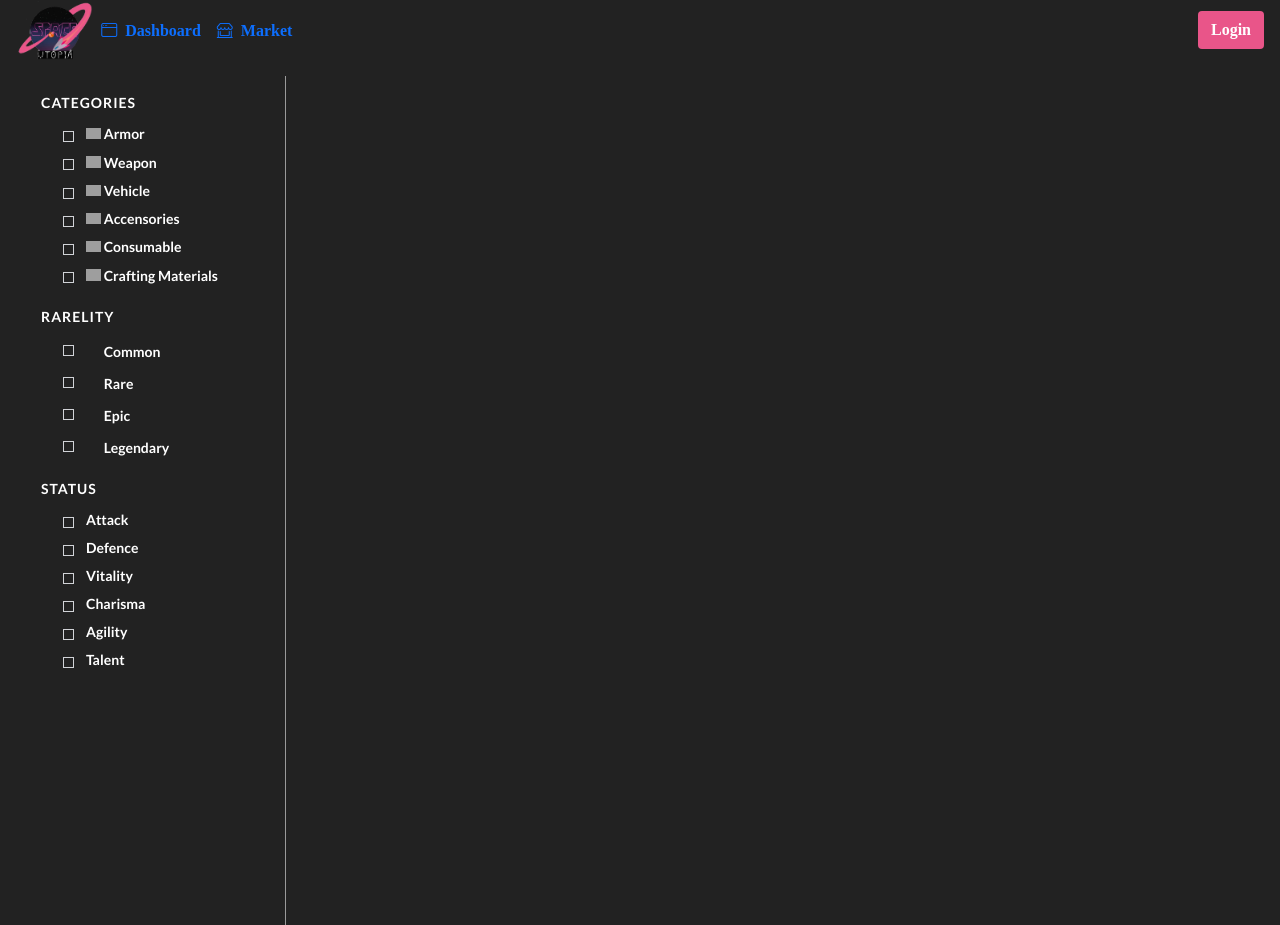
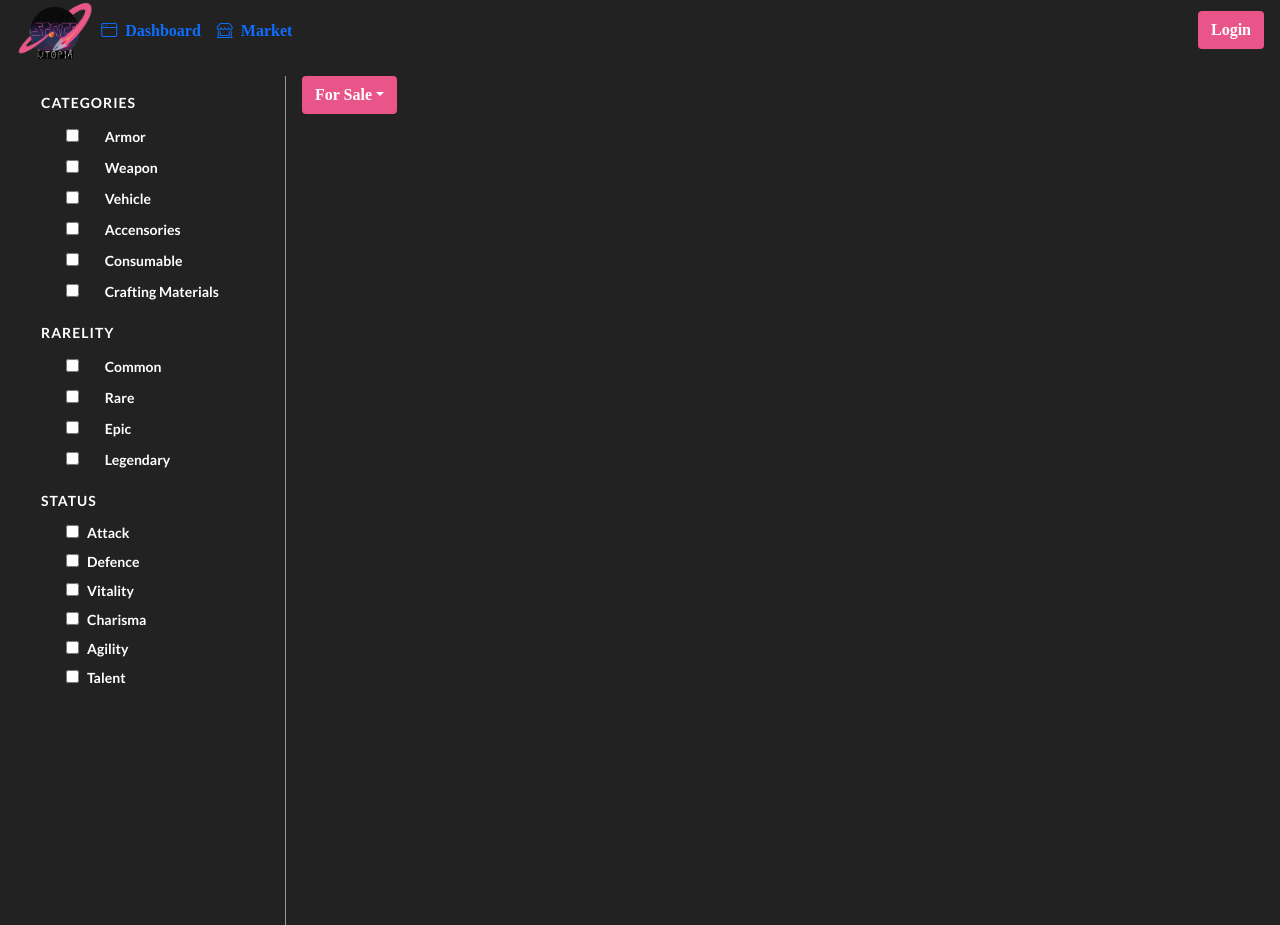
Before and after one commit to sarun4144/ProjectStar, a PHP site: page /marketplace.php in a window 1280 px wide. Shown: the top 925 px of the page. Run offline with PHP 8.4, Linux system fonts and the light colour scheme; data comes from the database, SQL or seed files in the repository; tables that the repository leaves empty hold one stand-in row (values such as "Sample post"); some libraries are stand-ins or nearby versions; grey boxes are pictures that could not be loaded.

Commit message:
Add files via upload

```diff
--- a/marketplace.php
+++ b/marketplace.php
@@ -11,6 +11,19 @@
 <link rel="stylesheet" href="categories.css">
 <link rel="stylesheet" href="Card1.css">
 <body style="background-color: #222;">
+<?php
+    if(isset($_GET['name'])){
+        if($_GET['name']=='All'){
+            $name = "All";
+        }else if($_GET['name']=='Notsell'){
+            $name = "Not For Sale";
+        }else if($_GET['name']=='Forsell'){
+            $name = "For Sale";
+        }
+    }else{
+        $name = "For Sale";
+    }
+?>
 <div class="ms-3 me-3 sticky-top">
 <?php
     session_start();
@@ -20,27 +33,27 @@
     <h3>CATEGORIES</h3>
     <div class="checklist categories">
       	<ul>
-			<li><a href=""><span></span><img src="https://cdn-icons-png.flaticon.com/512/2845/2845328.png" width="15px" height="">&nbsp;Armor</a></li>
-        	<li><a href=""><span></span><img src="https://cdn-icons.flaticon.com/png/512/3430/3430797.png" width="15px" height="">&nbsp;Weapon</a></li>
-            <li><a href=""><span></span><img src="https://cdn-icons-png.flaticon.com/512/703/703623.png" width="15px" height="">&nbsp;Vehicle</a></li>
-            <li><a href=""><span></span><img src="https://cdn-icons.flaticon.com/png/512/1289/1289506.png" width="15px" height="">&nbsp;Accensories</a></li>
-            <li><a href=""><span></span><img src="https://cdn-icons.flaticon.com/png/512/2579/2579397.png" width="15px" height="">&nbsp;Consumable</a></li>
-            <li><a href=""><span></span><img src="https://cdn-icons-png.flaticon.com/512/1021/1021357.png" width="15px" height="">&nbsp;Crafting Materials</a></li>
+			<li><label for="Armor" style="color: #fff; cursor:pointer;"><input type="checkbox" id="Armor" style="margin-left: -20px; margin-right: 8px;"><img src="" width="15px" height="">&nbsp;Armor</label></li>
+        	<li><label for="Weapon" style="color: #fff; cursor:pointer;"><input type="checkbox" id="Weapon" style="margin-left: -20px; margin-right: 8px;"><img src="" width="15px" height="">&nbsp;Weapon</label></li>
+            <li><label for="Vehicle" style="color: #fff; cursor:pointer;"><input type="checkbox" id="Vehicle" style="margin-left: -20px; margin-right: 8px;"><img src="" width="15px" height="">&nbsp;Vehicle</label></li>
+            <li><label for="Accensories" style="color: #fff; cursor:pointer;"><input type="checkbox" id="Accensories" style="margin-left: -20px; margin-right: 8px;"><img src="" width="15px" height="">&nbsp;Accensories</label></li>
+            <li><label for="Consumable" style="color: #fff; cursor:pointer;"><input type="checkbox" id="Consumable" style="margin-left: -20px; margin-right: 8px;"><img src="" width="15px" height="">&nbsp;Consumable</label></li>
+            <li><label for="Crafting Materials" style="color: #fff; cursor:pointer;"><input type="checkbox" id="Crafting Materials" style="margin-left: -20px; margin-right: 8px;"><img src="" width="15px" height="">&nbsp;Crafting Materials</label></li>
         </ul>
     </div>
     <h3>Rarelity</h3>
     <div class="checklist categories">
       	<ul>
-			<li><a href=""><span></span><img src="" width="15px" height=""> Common</a></li>
-        	<li><a href=""><span></span><img src="" width="15px" height=""> Rare</a></li>
-            <li><a href=""><span></span><img src="" width="15px" height=""> Epic</a></li>
-            <li><a href=""><span></span><img src="" width="15px" height=""> Legendary</a></li>
+			<li><label for="Common" style="color: #fff; cursor:pointer;"><input type="checkbox" id="Common" style="margin-left: -20px; margin-right: 8px;"><img src="" width="15px" height="">&nbsp;Common</label></li>
+        	<li><label for="Rare" style="color: #fff; cursor:pointer;"><input type="checkbox" id="Rare" style="margin-left: -20px; margin-right: 8px;"><img src="" width="15px" height="">&nbsp;Rare</label></li>
+            <li><label for="Epic" style="color: #fff; cursor:pointer;"><input type="checkbox" id="Epic" style="margin-left: -20px; margin-right: 8px;"><img src="" width="15px" height="">&nbsp;Epic</label></li>
+            <li><label for="Legendary" style="color: #fff; cursor:pointer;"><input type="checkbox" id="Legendary" style="margin-left: -20px; margin-right: 8px;"><img src="" width="15px" height="">&nbsp;Legendary</label></li>
         </ul>
     </div>
     <h3>Status</h3>
     <div class="checklist categories">
       	<ul>
-			<li><a onclick="showDiv('hidden-a')" style="cursor: pointer;" class=" text-white"><span></span>Attack</a></li>
+			<li><label for="Attack-i" onclick="showDiv('hidden-a')" style="cursor: pointer;" class=" text-white"><input id="Attack-i" type="checkbox" style="margin-left: -20px; margin-right: 8px;" onclick="showDiv('hidden-a')">Attack</label></li>
             <div id="hidden-a" style="display: none;">
                 <div class="filter level-filter level-req">
                     <div id="attack" class="range-slider">
@@ -56,7 +69,7 @@
                 </div>
                 <script src="slider.js"></script>
             </div>
-        	<li><a onclick="showDiv('hidden-d')" style="cursor: pointer;" class=" text-white"><span></span>Defence</a></li>
+        	<li><label for="Defence-i" onclick="showDiv('hidden-d')" style="cursor: pointer;" class=" text-white"><input type="checkbox" id="Defence-i" style="margin-left: -20px; margin-right: 8px;" onclick="showDiv('hidden-d')">Defence</label></li>
             <div id="hidden-d" style="display: none;">
                 <div class="filter level-filter level-req">
                     <div id="defence" class="range-slider">
@@ -72,7 +85,7 @@
                 </div>
                 <script src="slider.js"></script>
             </div>
-            <li><a onclick="showDiv('hidden-v')" style="cursor: pointer;" class=" text-white"><span></span>Vitality</a></li>
+            <li><label for="Vitality-i" onclick="showDiv('hidden-v')" style="cursor: pointer;" class=" text-white"><input id="Vitality-i" type="checkbox" style="margin-left: -20px; margin-right: 8px;" onclick="showDiv('hidden-v')">Vitality</label></li>
             <div id="hidden-v" style="display: none;">
                 <div class="filter level-filter level-req">
                     <div id="vitality" class="range-slider">
@@ -88,7 +101,7 @@
                 </div>
                 <script src="slider.js"></script>
             </div>
-            <li><a onclick="showDiv('hidden-c')" style="cursor: pointer;" class=" text-white"><span></span>Charisma</a></li>
+            <li><label for="Charisma-i" onclick="showDiv('hidden-c')" style="cursor: pointer;" class=" text-white"><input id="Charisma-i" type="checkbox" style="margin-left: -20px; margin-right: 8px;" onclick="showDiv('hidden-c')">Charisma</label></li>
             <div id="hidden-c" style="display: none;">
                 <div class="filter level-filter level-req">
                     <div id="charisma" class="range-slider">
@@ -104,7 +117,7 @@
                 </div>
                 <script src="slider.js"></script>
             </div>
-            <li><a onclick="showDiv('hidden-ag')" style="cursor: pointer;" class=" text-white"><span></span>Agility</a></li>
+            <li><label for="Agility-i" onclick="showDiv('hidden-ag')" style="cursor: pointer;" class=" text-white"><input id="Agility-i" type="checkbox" style="margin-left: -20px; margin-right: 8px;" onclick="showDiv('hidden-ag')">Agility</label></li>
             <div id="hidden-ag" style="display: none;">
                 <div class="filter level-filter level-req">
                     <div id="agility" class="range-slider">
@@ -120,7 +133,7 @@
                 </div>
                 <script src="slider.js"></script>
             </div>
-            <li><a onclick="showDiv('hidden-t')" style="cursor: pointer;" class=" text-white"><span></span>Talent</a></li>
+            <li><label for="Talent-i" onclick="showDiv('hidden-t')" style="cursor: pointer;" class=" text-white"><input id="Talent-i" type="checkbox" style="margin-left: -20px; margin-right: 8px;" onclick="showDiv('hidden-t')">Talent</label></li>
             <div id="hidden-t" style="display: none;">
                 <div class="filter level-filter level-req">
                     <div id="talent" class="range-slider">
@@ -140,37 +153,53 @@
     </div>
 </div>
 </div>
-<div class="wrap container"> <!-- Layer1 -->
+<div class="dropdown">
+                <button type="button" class="btn text-white fw-bold dropdown-toggle ms-3" style="background-color:#E95589"
+                id="dropdownMenuButton1" data-bs-toggle="dropdown" aria-expanded="false"><?php echo $name ?></button>
+                    <ul class="dropdown-menu" aria-labelledby="dropdownMenuButton1">
+                        <li><a class="dropdown-item" href="marketplace.php?name=All">All</a></li>
+                        <li><a class="dropdown-item" href="marketplace.php">For Sale</a></li>
+                        <li><a class="dropdown-item" href="marketplace.php?name=Notsell">Not For Sale</a></li>
+                  </ul>
+</div>
+                        <div class="wrap container">
                             <?php
-
                             $conn=new PDO("mysql:host=localhost;dbname=spaceutopia;charset=utf8","root","");
-                $sql="SELECT * FROM item ";
+                            if(isset($_GET['name'])) {
+                                if($_GET['name']=='Notsell'){
+                                    $sql="SELECT * FROM item where Hold_or_Sell = 'H'";
+                                }else if($_GET['name']=='All'){
+                                    $sql="SELECT * FROM item";
+                                }
+                            }else{
+                                $sql="SELECT * FROM item where Hold_or_Sell = 'S'";
+                            }
                             $result =  $conn -> query($sql);
-
+                            $sql1="SELECT * FROM market ";
+                            $result1 =  $conn -> query($sql1);
                                 while($row=$result->fetch()){
+                                    $hos=$row[10];
+                                    $item_id=$row[0];
                                     echo "<div class='box' style='background-color: #242736'>
                                             <div class='border-bottom'>
                                             <img src='Stone.png' alt='Item' style='width: 300px;'>
                                             </div>
                                             <div style='text-align: left; margin-left: 10px; margin-top: 10px;'>";
                                     echo "Item ID: ".$row[0]."<br> Name: ".$row[1]."<div style='font-size: 12.5px;'>ATK - ".$row[2]."<br> DEF - ".$row[3]."<br> INT - ".$row[4]."<br> VIT - ".$row[5]."<br> CHA - ".$row[6]."<br> AGI - ".$row[7]."<br> TAL - ".$row[8]."</div>";
+                                    if($hos==='S'){
+                                        $row=$result1->fetch();
+                                            echo "<a href='buyitem.php?item_id=$item_id'>
+                                                    <div class='text-end me-3'>
+                                                        <button class='btn btn-success text-white fw-bold mt-2' '  data-bs-target='#cancel' data-bs-toggle='modal'>
+                                                            Buy for $row[1] Gem
+                                                        </button>
+                                                    </div>
+                                                </a>";
+                                    }
                                     echo "</div>
                                           </div>";
-                    // if($row[13]==='0'){
-                    //     $sql="UPDATE item SET User_Id = '$_SESSION[UserID]' WHERE Id_Item = '$item_id'";
-                    //     $result=$conn->query($sql);
-                    //     $_SESSION["ItemSync"] = 1;
-                    //     header("location:Profile.php");
-                    //     die();
-                    // }
-                    // else{
-                    //     $_SESSION["ItemError"] = 1;
-                    //     header("location:Profile.php");
-                    //     die();
-                    // }
                                     }
                                     $conn=null;
-
                             ?>
                         </div>
 </body>
```
Also changed, not shown: Profile.php (+28 -50 lines). Lines whose indentation alone changed are shown as unchanged.
